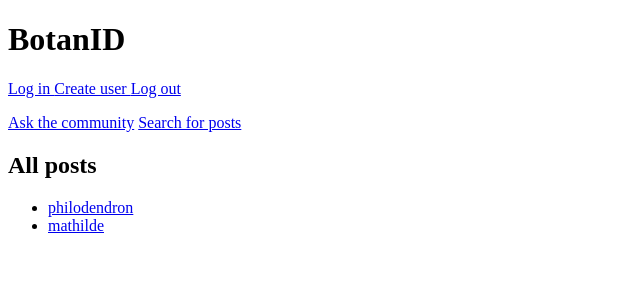
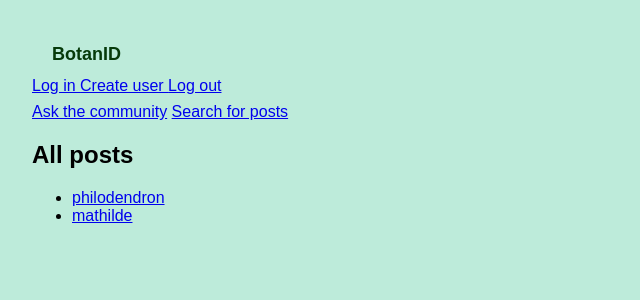
Before and after one commit to ka8da/BotanID, a Flask app: page / in a window 1280 px wide. Shown: the top 300 px of the page, without its empty margins (0-640 px from the left). Run offline with Flask 3, Linux system fonts and the light colour scheme; data comes from the database, SQL or seed files in the repository.

Commit message:
tried to add styling but doesn't work yet

```diff
--- a/templates/edit_post.html
+++ b/templates/edit_post.html
@@ -3,6 +3,7 @@
 
 <head>
   <title>Edit mode</title>
+  <link rel="stylesheet" href="mystyle.css">
 </head>
 
 <body>
--- a/templates/find_post.html
+++ b/templates/find_post.html
@@ -3,6 +3,7 @@
 
 <head>
   <title>Search</title>
+  <link rel="stylesheet" href="mystyle.css">
 </head>
 
 <body>
--- a/templates/form.html
+++ b/templates/form.html
@@ -3,6 +3,7 @@
 
 <head>
   <title>Lomake</title>
+  <link rel="stylesheet" href="mystyle.css">
 </head>
 
 <body>
--- a/templates/index.html
+++ b/templates/index.html
@@ -3,6 +3,7 @@
 
 <head>
   <title>BotanID</title>
+  <link rel="stylesheet" href="mystyle.css">
 </head>
 
 <body>
--- a/templates/login.html
+++ b/templates/login.html
@@ -3,6 +3,7 @@
 
 <head>
   <title>Log in</title>
+  <link rel="stylesheet" href="mystyle.css">
 </head>
 
 <body>
--- /dev/null
+++ b/templates/mystyle.css
@@ -0,0 +1,18 @@
+body {
+  background-color: rgb(189, 235, 218);
+  font-family: sans-serif;
+  font-size: medium;
+  padding: 2.5vw;
+  margin: 0;
+}
+
+h1 {
+  color: rgb(6, 58, 10);
+  margin-left: 20px;
+  font-size: large;
+}
+
+p {
+  color: rgb(6, 58, 10);
+  margin: 0.5em 0;
+}
--- a/templates/new.html
+++ b/templates/new.html
@@ -3,6 +3,7 @@
 
 <head>
   <title>Viestin lähetys</title>
+  <link rel="stylesheet" href="mystyle.css">
 </head>
 
 <body>
--- a/templates/new_post.html
+++ b/templates/new_post.html
@@ -3,6 +3,7 @@
 
 <head>
   <title>Ask the community</title>
+  <link rel="stylesheet" href="mystyle.css">
 </head>
 
 <body>
--- a/templates/register.html
+++ b/templates/register.html
@@ -3,6 +3,7 @@
 
 <head>
   <title>Register as a new user</title>
+  <link rel="stylesheet" href="mystyle.css">
 </head>
 
 <body>
--- a/templates/remove_post.html
+++ b/templates/remove_post.html
@@ -3,6 +3,7 @@
 
 <head>
   <title>Delete post</title>
+  <link rel="stylesheet" href="mystyle.css">
 </head>
 
 <body>
--- a/templates/result.html
+++ b/templates/result.html
@@ -3,6 +3,7 @@
 
 <head>
   <title>Viesti</title>
+  <link rel="stylesheet" href="mystyle.css">
 </head>
 
 <body>
--- a/templates/show_post.html
+++ b/templates/show_post.html
@@ -3,6 +3,7 @@
 
 <head>
   <title>{{ post.title }}</title>
+  <link rel="stylesheet" href="mystyle.css">
 </head>
 
 <body>
```
